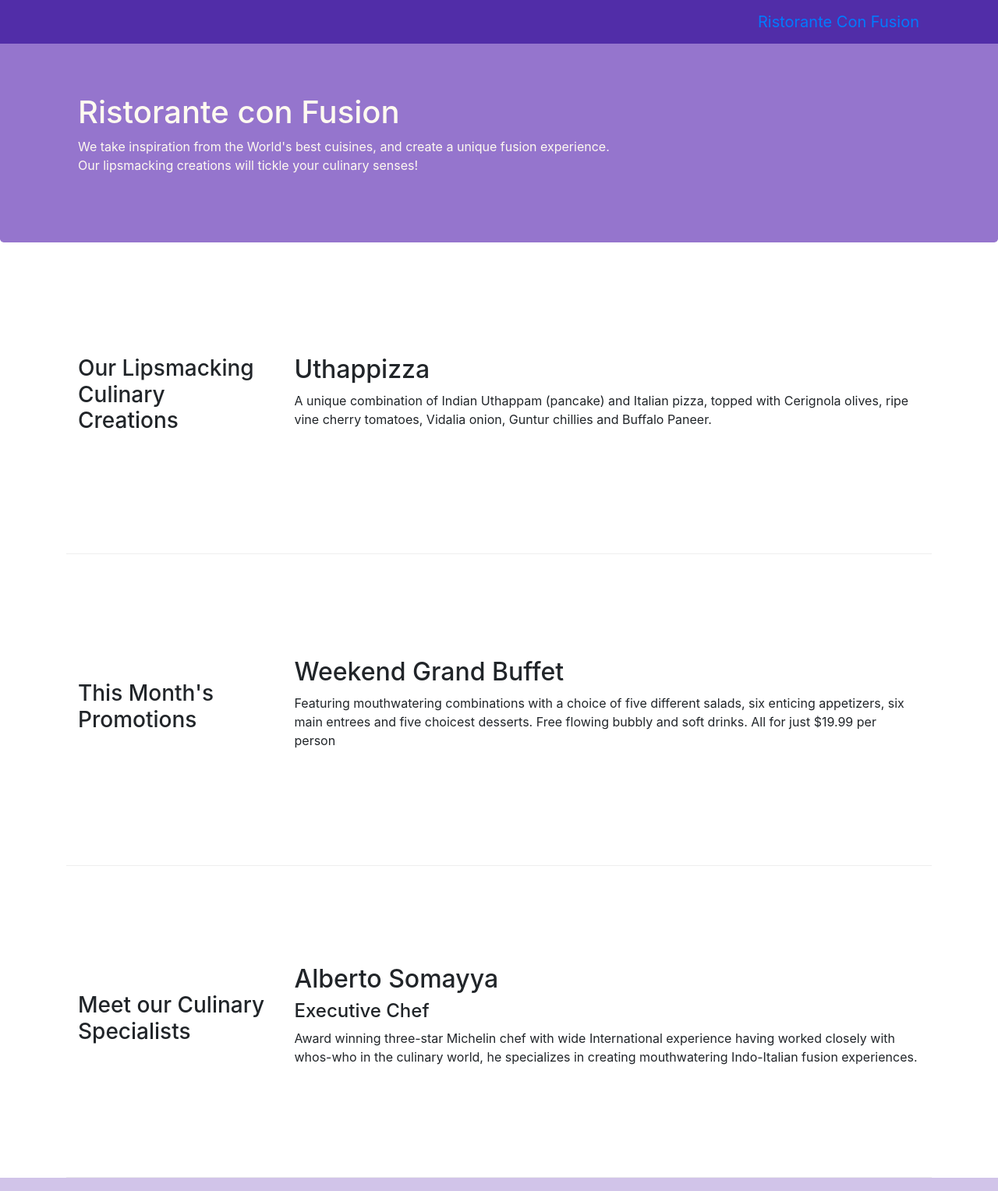
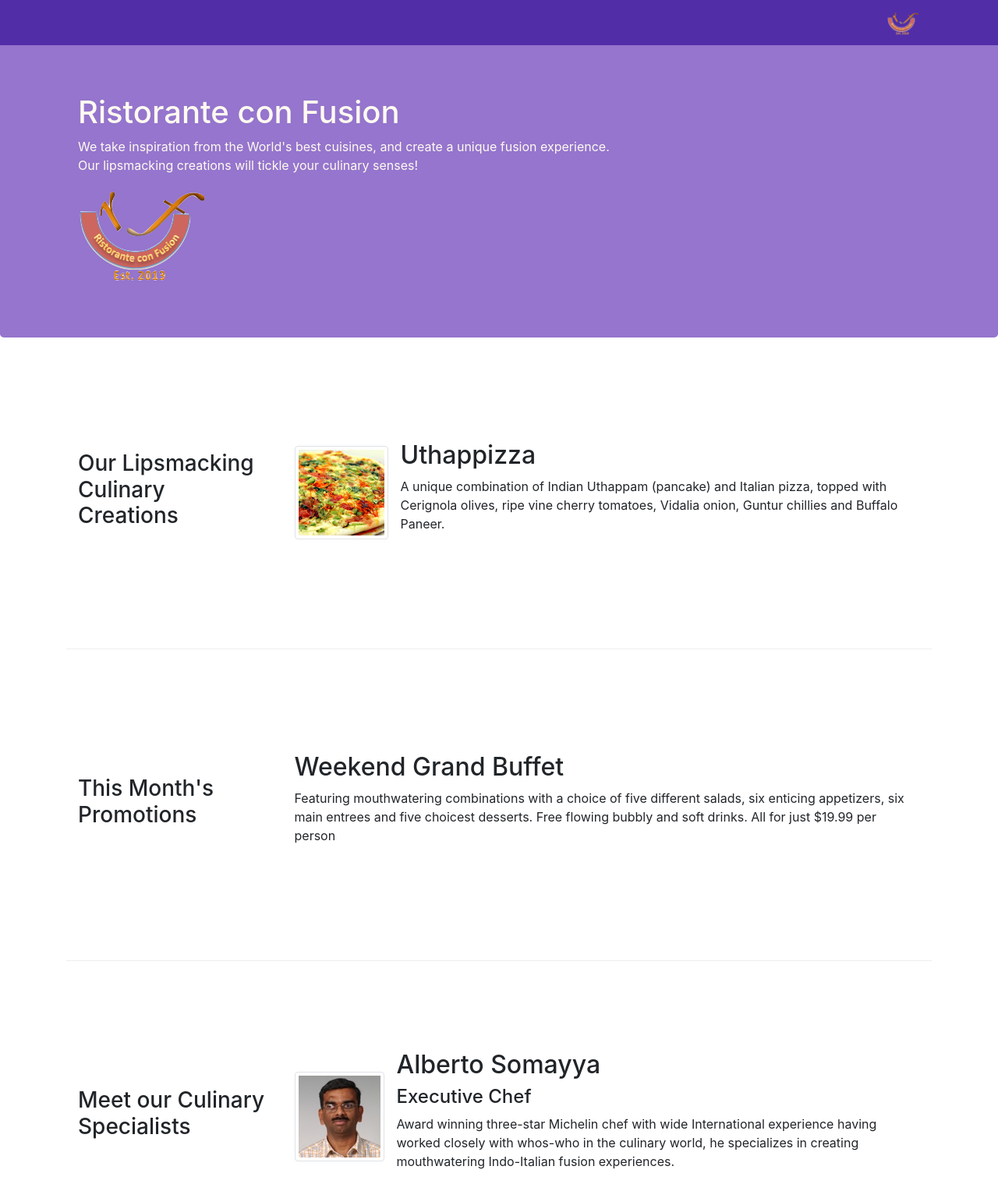
Before and after one commit to hacknugithub/bootstrapfirst, a website: page index.html in a window 1280 px wide. Shown: the top 1528 px of the page at 78% size. Drawn offline with nearby package versions, Linux system fonts and the light colour scheme.

Commit message:
Images and Media

```diff
--- a/index.html
+++ b/index.html
@@ -20,7 +20,7 @@
       <button class="navbar-toggler" type="button" data-toggle="collapse" data-target="#Navbar">
         <span class="navbar-toggler-icon"></span>
       </button>
-      <a href="#" class="navbar-brand">Ristorante Con Fusion</a>
+      <a href="#" class="navbar-brand"><img src="img/logo.png" height="30" width="41"></a>
       <div class="collapse navbar-collapse" id="Navbar">
         <ul class="navbar-nav">
           <li class="nav-item active"><a href="#" class="nav-link"><span class="fa fa-home fa-lg"></span> Home</a></li>
@@ -38,7 +38,8 @@
                     <h1>Ristorante con Fusion</h1>
                     <p>We take inspiration from the World's best cuisines, and create a unique fusion experience. Our lipsmacking creations will tickle your culinary senses!</p>
                 </div>
-                <div class="col col-sm">
+                <div class="col col-sm align-self-center">
+                  <img src="img/logo.png" class="img-fluid">
                 </div>
             </div>
         </div>
@@ -50,8 +51,13 @@
                 <h3>Our Lipsmacking Culinary Creations</h3>
             </div>
             <div class="col-sm col-md flex-first">
-                <h2>Uthappizza</h2>
-                <p class="hidden-xs-down">A unique combination of Indian Uthappam (pancake) and Italian pizza, topped with Cerignola olives, ripe vine cherry tomatoes, Vidalia onion, Guntur chillies and Buffalo Paneer.</p>
+                <div class="media">
+                  <img src="img/uthappizza.png" class="d-flex mr-3 img-thumbnail align-self-center">
+                  <div class="media-body">
+                    <h2 class="mt-0">Uthappizza</h2>
+                    <p class="hidden-xs-down">A unique combination of Indian Uthappam (pancake) and Italian pizza, topped with Cerignola olives, ripe vine cherry tomatoes, Vidalia onion, Guntur chillies and Buffalo Paneer.</p>
+                  </div>
+                </div>
             </div>
         </div>
 
@@ -70,10 +76,15 @@
             <div class="col-sm-4 col-md-3 flex-last">
                 <h3>Meet our Culinary Specialists</h3>
             </div>
-            <div class="col-sm  col-md flex-first">
-                <h2>Alberto Somayya</h2>
-                <h4>Executive Chef</h4>
-                <p class="hidden-xs-down">Award winning three-star Michelin chef with wide International experience having worked closely with whos-who in the culinary world, he specializes in creating mouthwatering Indo-Italian fusion experiences. </p>
+            <div class="col-sm col-md flex-first">
+              <div class="media">
+                <img src="img/alberto.png" class="d-flex mr-3 img-thumbnail align-self-center" alt="Alberto Somayya">
+                <div class="media-body">
+                  <h2 class="mt-0">Alberto Somayya</h2>
+                  <h4>Executive Chef</h4>
+                  <p class="hidden-xs-down">Award winning three-star Michelin chef with wide International experience having worked closely with whos-who in the culinary world, he specializes in creating mouthwatering Indo-Italian fusion experiences. </p>
+                </div>
+              </div>
             </div>
         </div>
     </div>
```
Also changed, not shown: aboutus.html (+3 -2 lines), contactus.html (+3 -2 lines), img/alberto.png (added), img/buffet.png (added), img/logo.png (added), img/uthappizza.png (added), 1 other file.
